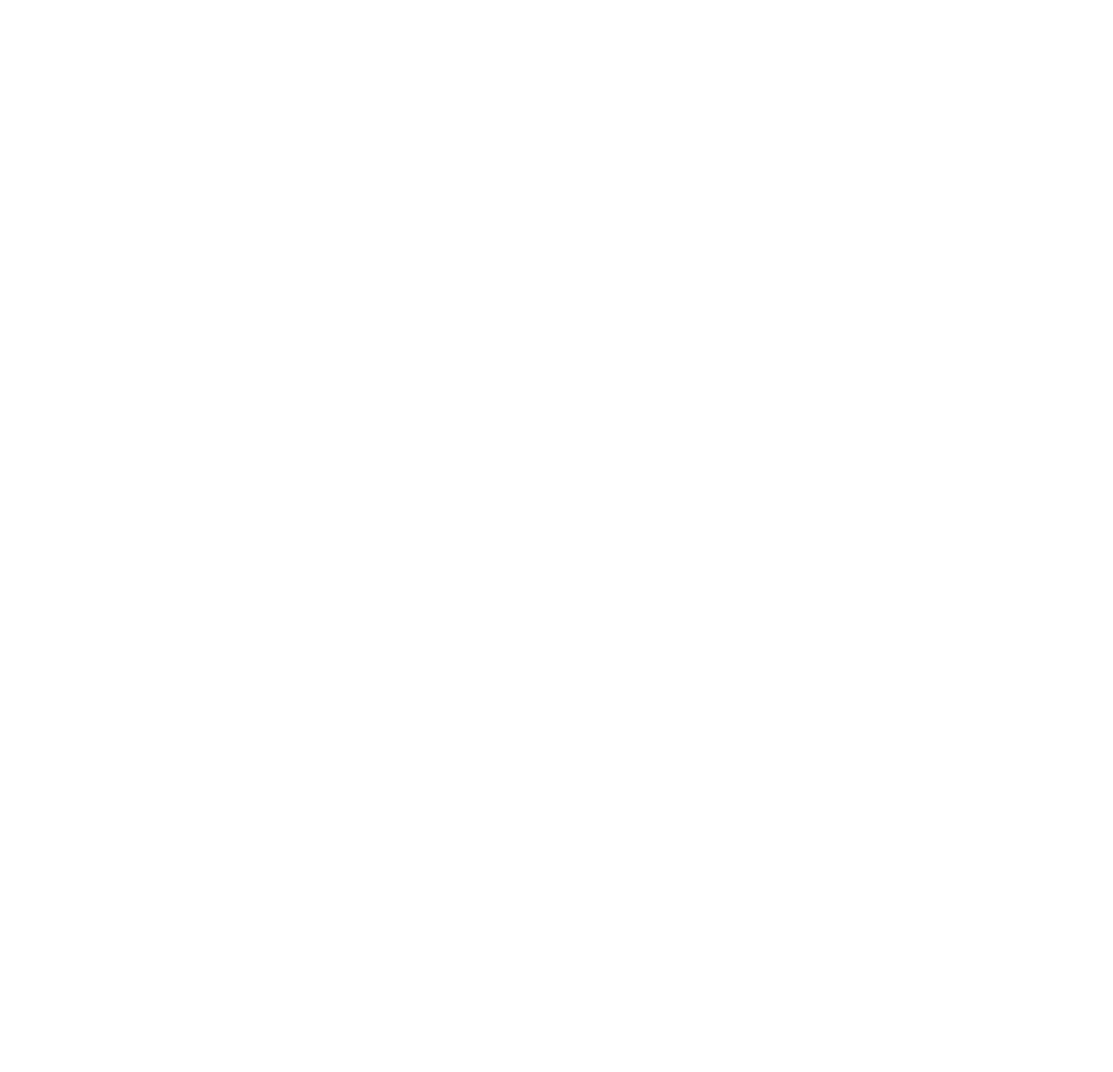
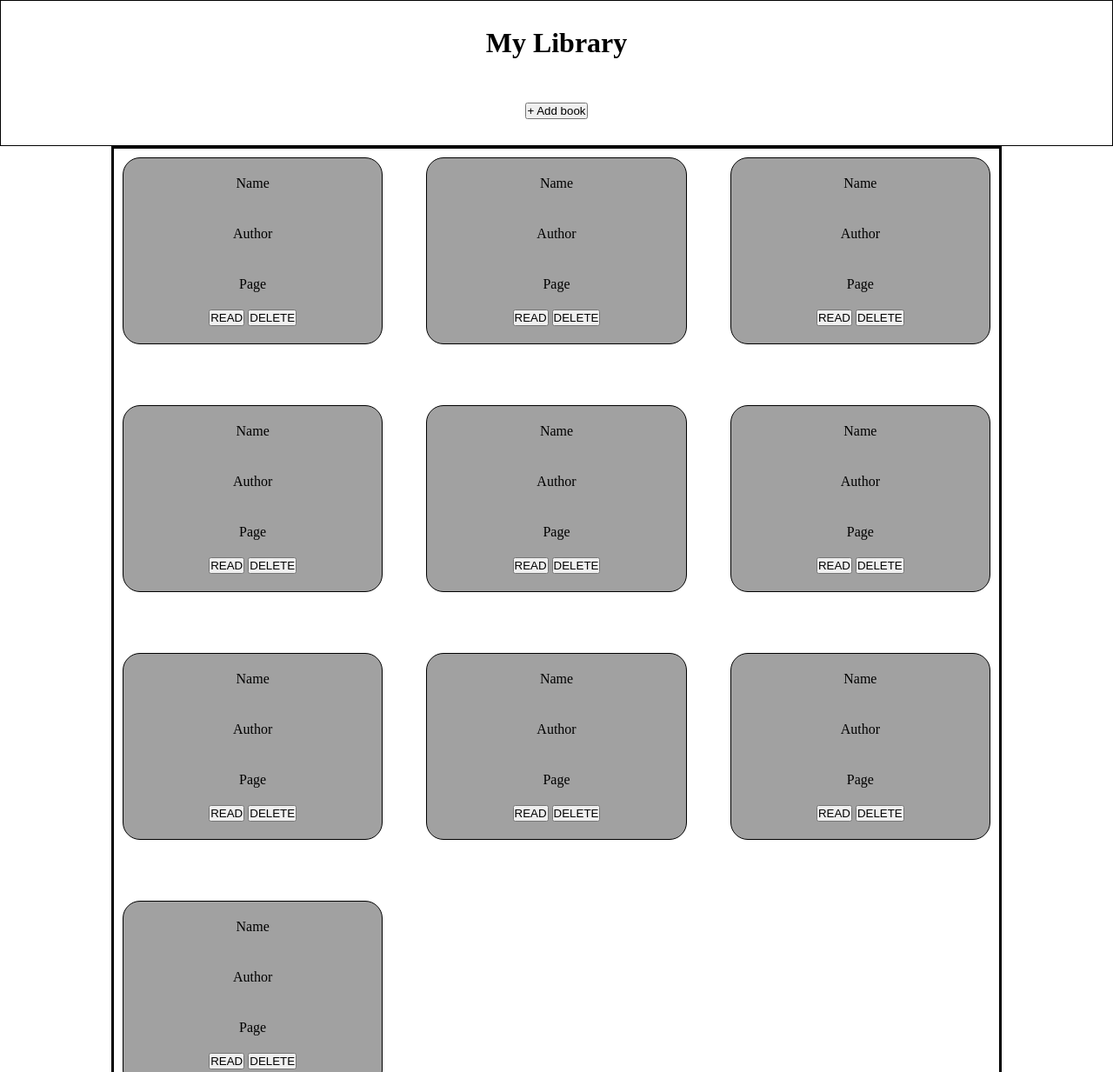
Before and after one commit to johnEdmon44/Library, a plain HTML site: page index.html in a window 1280 px wide. Shown: the top 1233 px of the page at 87% size. Before the commit the page ends 800 px from the top, so only its background shows below. Drawn offline with Linux system fonts and the light colour scheme.

Commit message:
Add layout html/css

```diff
--- a/index.html
+++ b/index.html
@@ -9,6 +9,90 @@
   <title>Library</title>
 </head>
 <body>
+  <header>
+    <h1>My Library</h1>
+    <button onclick="formModal()">+ Add book</button>
+  </header>
+  <main>
+    <div class="Items">
+      <p>Name</p>
+      <p>Author</p>
+      <p>Page</p>
+      <button>READ</button>
+      <button>DELETE</button>
+    </div>
 
+    <div class="Items">
+      <p>Name</p>
+      <p>Author</p>
+      <p>Page</p>
+      <button>READ</button>
+      <button>DELETE</button>
+    </div>
+
+    <div class="Items">
+      <p>Name</p>
+      <p>Author</p>
+      <p>Page</p>
+      <button>READ</button>
+      <button>DELETE</button>
+    </div>
+
+    <div class="Items">
+      <p>Name</p>
+      <p>Author</p>
+      <p>Page</p>
+      <button>READ</button>
+      <button>DELETE</button>
+    </div>
+
+    <div class="Items">
+      <p>Name</p>
+      <p>Author</p>
+      <p>Page</p>
+      <button>READ</button>
+      <button>DELETE</button>
+    </div>
+
+    <div class="Items">
+      <p>Name</p>
+      <p>Author</p>
+      <p>Page</p>
+      <button>READ</button>
+      <button>DELETE</button>
+    </div>
+
+    <div class="Items">
+      <p>Name</p>
+      <p>Author</p>
+      <p>Page</p>
+      <button>READ</button>
+      <button>DELETE</button>
+    </div>
+
+    <div class="Items">
+      <p>Name</p>
+      <p>Author</p>
+      <p>Page</p>
+      <button>READ</button>
+      <button>DELETE</button>
+    </div>
+
+    <div class="Items">
+      <p>Name</p>
+      <p>Author</p>
+      <p>Page</p>
+      <button>READ</button>
+      <button>DELETE</button>
+    </div>
+
+    <div class="Items">
+      <p>Name</p>
+      <p>Author</p>
+      <p>Page</p>
+      <button>READ</button>
+      <button>DELETE</button>
+    </div>
+  </main>
 </body>
 </html>
--- a/style.css
+++ b/style.css
@@ -3,3 +3,41 @@
   margin: 0;
   padding: 0;
 }
+
+header h1{
+  margin-top: 30px;
+  margin-bottom: 50px;
+}
+
+header {
+  border: 1px solid black;
+  text-align: center;
+  padding-bottom: 30px;
+}
+
+main {
+  display: grid;
+  margin-left: 10%;
+  margin-right: 10%;
+  border: 3px solid black;
+  grid-template-columns: repeat( auto-fill, minmax(250px, 1fr) );
+  column-gap: 30px;
+  row-gap: 50px ;
+}
+
+.Items {
+  border: 1px solid black;
+  background-color: rgb(161, 161, 161);
+  text-align: center;
+  margin: 10px;
+  border-radius: 20px;
+}
+
+p {
+  padding-top: 20px;
+  padding-bottom: 20px;
+}
+
+.Items button {
+  margin-bottom: 20px;
+}
```
